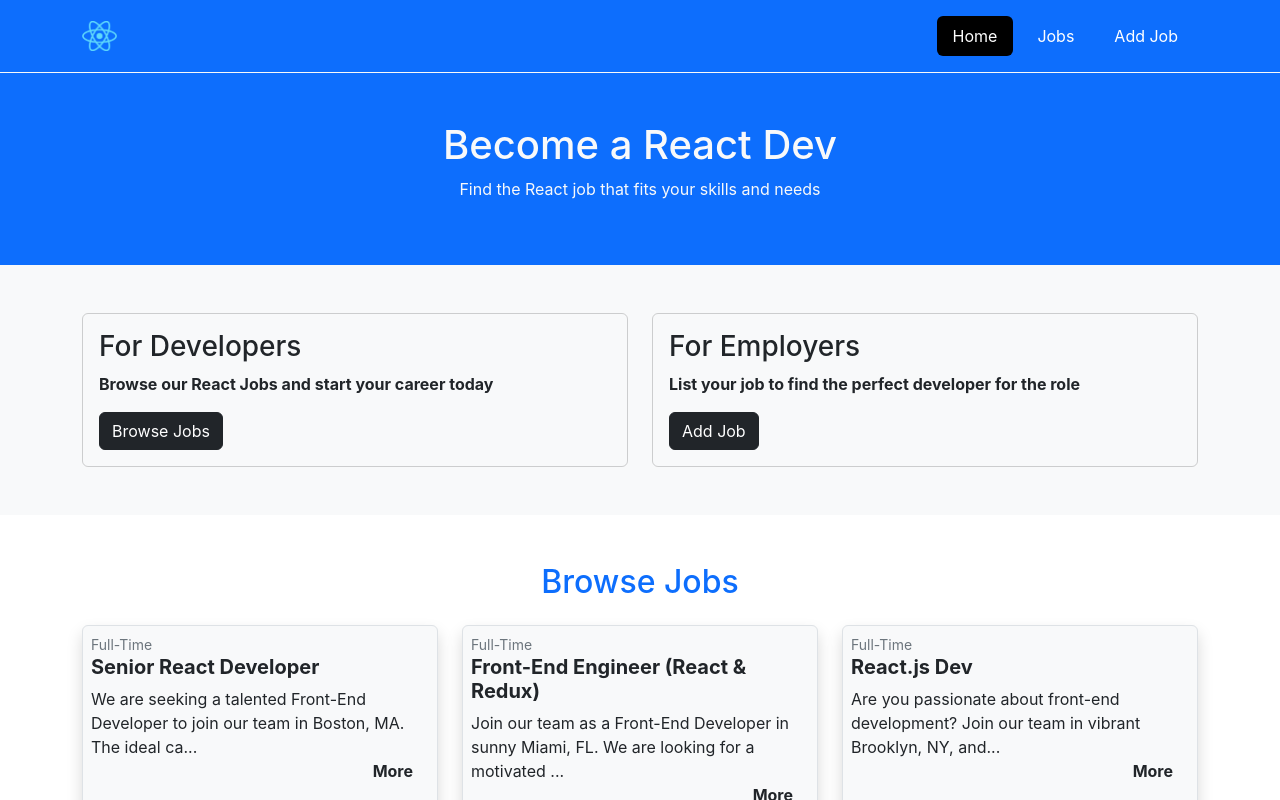
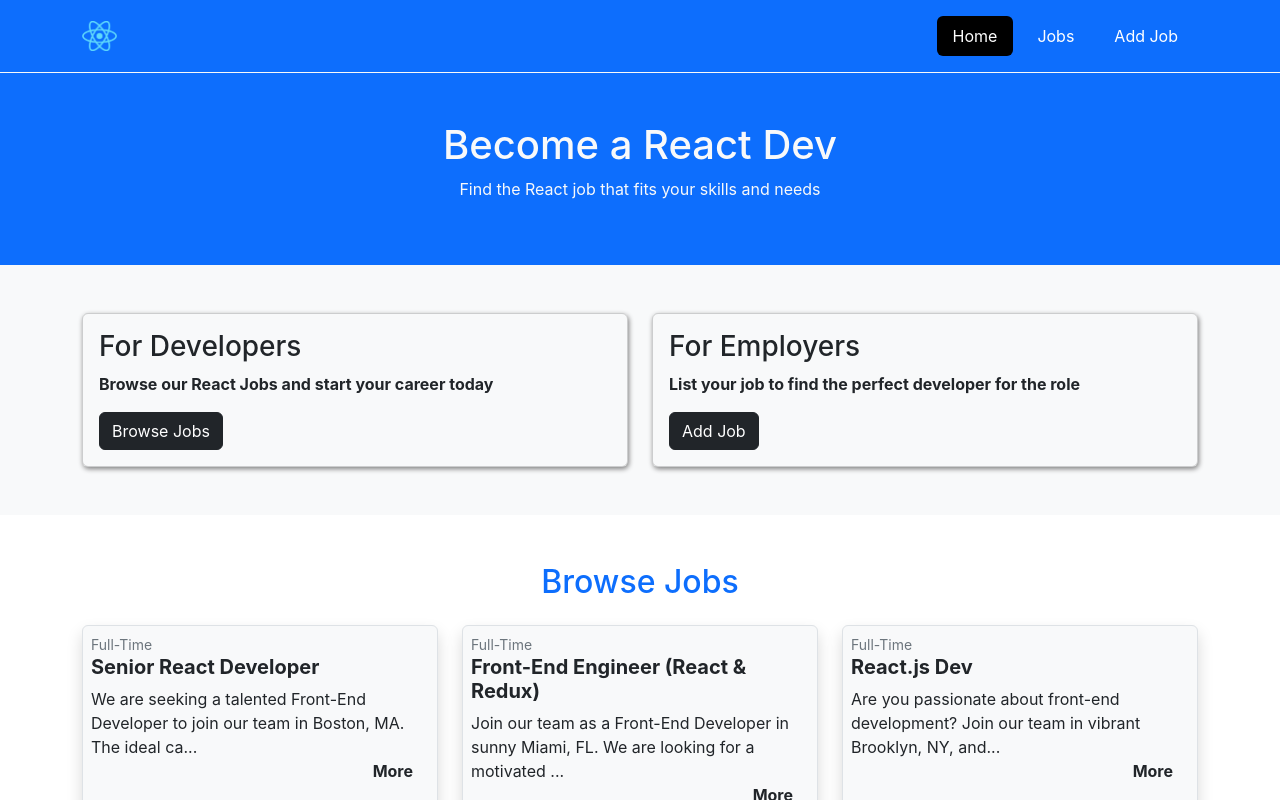
Before and after one commit to igsecu/jobs_app, a React (Create React App) app: page / in a window 1280 px wide. Shown: the top 800 px of the page. Built offline with nearby package versions, Linux system fonts and the light colour scheme.

Commit message:
Added shadow

```diff
--- a/src/components/Card.jsx
+++ b/src/components/Card.jsx
@@ -1,6 +1,6 @@
 const Card = ({title, subtitle, button}) => {
   return (
-    <div className="card bg-transparent">
+    <div className="card bg-transparent" style={{boxShadow: "1px 2px 5px gray"}}>
         <div className="card-body">
             <h3 className="card-title">{title}</h3>
             <p className="card-text fw-bold">{subtitle}</p>
```
